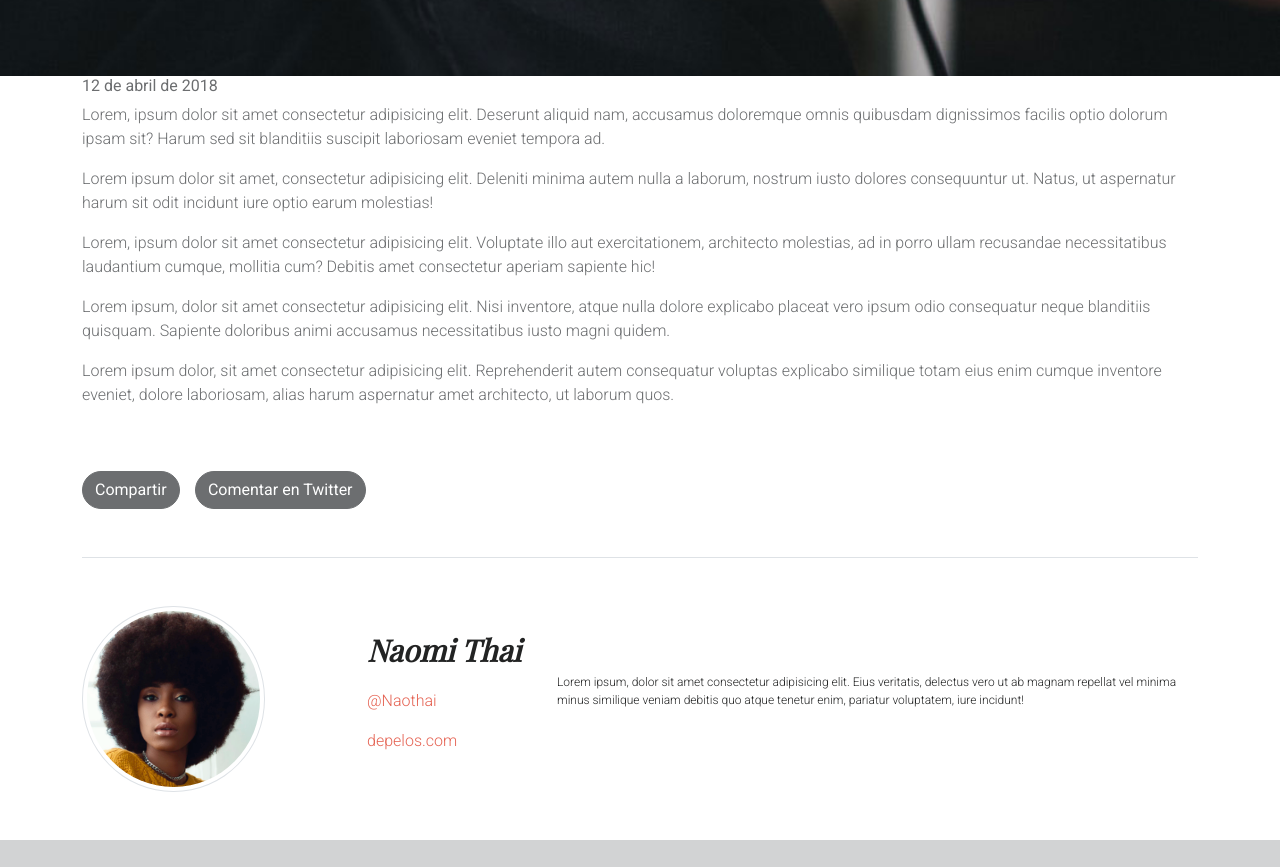
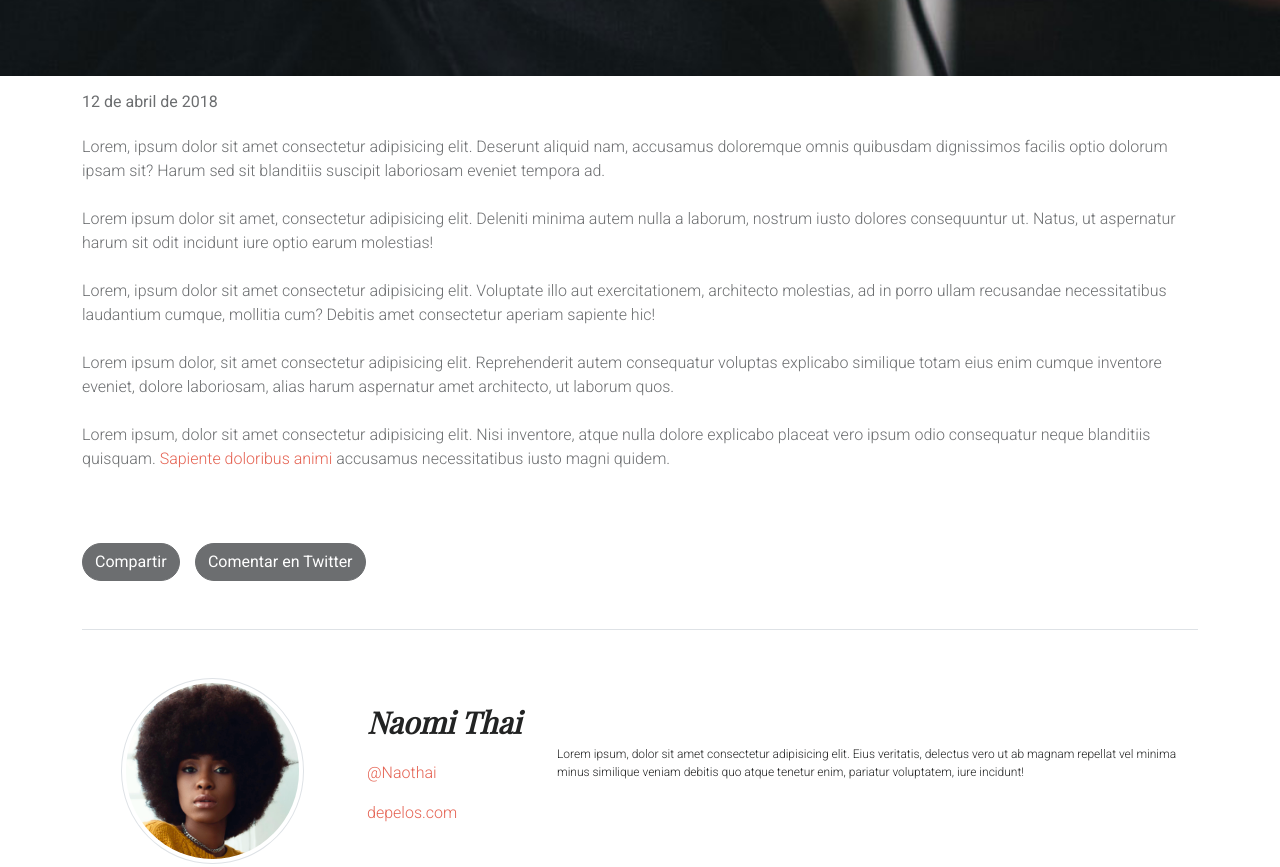
Before and after one commit to mjfv/Barberia, a plain HTML site: page index.html in a window 1280 px wide. Shown: the part 700-1567 px from the top of the page. Drawn offline with nearby package versions, Linux system fonts and the light colour scheme; a web font is replaced by a local one.

Commit message:
Arreglo de texto blog

```diff
--- a/assets/css/sass/page/_index.scss
+++ b/assets/css/sass/page/_index.scss
@@ -8,6 +8,11 @@
     font-weight: $roboto-light;
     font-size: $medium;
     color: $ter-black;
+    &__link{
+        color: $prim-pink;
+        text-decoration: none;
+    }
+
 }
 
 
--- a/index.html
+++ b/index.html
@@ -61,12 +61,12 @@
 
     <article class="container blog">
         <article class="blog-entry">
-            <h6 class="blog-entry_date">12 de abril de 2018</h6>
-            <p class="blog-entry_content">Lorem, ipsum dolor sit amet consectetur adipisicing elit. Deserunt aliquid nam, accusamus doloremque omnis quibusdam dignissimos facilis optio dolorum ipsam sit? Harum sed sit blanditiis suscipit laboriosam eveniet tempora ad.</p>
-            <p class="blog-entry_content">Lorem ipsum dolor sit amet, consectetur adipisicing elit. Deleniti minima autem nulla a laborum, nostrum iusto dolores consequuntur ut. Natus, ut aspernatur harum sit odit incidunt iure optio earum molestias!</p>
-            <p class="blog-entry_content">Lorem, ipsum dolor sit amet consectetur adipisicing elit. Voluptate illo aut exercitationem, architecto molestias, ad in porro ullam recusandae necessitatibus laudantium cumque, mollitia cum? Debitis amet consectetur aperiam sapiente hic!</p>
-            <p class="blog-entry_content">Lorem ipsum, dolor sit amet consectetur adipisicing elit. Nisi inventore, atque nulla dolore explicabo placeat vero ipsum odio consequatur neque blanditiis quisquam. Sapiente doloribus animi accusamus necessitatibus iusto magni quidem.</p>
-            <p class="blog-entry_content">Lorem ipsum dolor, sit amet consectetur adipisicing elit. Reprehenderit autem consequatur voluptas explicabo similique totam eius enim cumque inventore eveniet, dolore laboriosam, alias harum aspernatur amet architecto, ut laborum quos.</p>
+            <h6 class="blog-entry__date py-3">12 de abril de 2018</h6>
+            <p class="blog-entry__content pb-2">Lorem, ipsum dolor sit amet consectetur adipisicing elit. Deserunt aliquid nam, accusamus doloremque omnis quibusdam dignissimos facilis optio dolorum ipsam sit? Harum sed sit blanditiis suscipit laboriosam eveniet tempora ad.</p>
+            <p class="blog-entry__content pb-2">Lorem ipsum dolor sit amet, consectetur adipisicing elit. Deleniti minima autem nulla a laborum, nostrum iusto dolores consequuntur ut. Natus, ut aspernatur harum sit odit incidunt iure optio earum molestias!</p>
+            <p class="blog-entry__content pb-2">Lorem, ipsum dolor sit amet consectetur adipisicing elit. Voluptate illo aut exercitationem, architecto molestias, ad in porro ullam recusandae necessitatibus laudantium cumque, mollitia cum? Debitis amet consectetur aperiam sapiente hic!</p>
+            <p class="blog-entry__content pb-2 d-none d-sm-none d-md-block">Lorem ipsum dolor, sit amet consectetur adipisicing elit. Reprehenderit autem consequatur voluptas explicabo similique totam eius enim cumque inventore eveniet, dolore laboriosam, alias harum aspernatur amet architecto, ut laborum quos.</p>
+            <p class="blog-entry__content pb-2 d-none d-sm-none d-md-block">Lorem ipsum, dolor sit amet consectetur adipisicing elit. Nisi inventore, atque nulla dolore explicabo placeat vero ipsum odio consequatur neque blanditiis quisquam. <a class="blog-entry__link" href="#">Sapiente doloribus animi</a> accusamus necessitatibus iusto magni quidem.</p>
         </article>
         <div class="buttons">
             <button type="button" class="btn btn-secondary my-5">Compartir</button>
@@ -76,8 +76,8 @@
         <!--Author-->
         <section class="blog-author border-top">
             <div class="row blog-author_row my-5">
-                <div class="col-sm-12 col-md-3">
-                    <img class="blog-author_photo img-thumbnail rounded-circle" src="assets/img/naomi-thai.png" alt="logo">
+                <div class="col-sm-12 col-md-3 text-center">
+                    <img class="blog-author_photo img-thumbnail rounded-circle d-inline-block" src="assets/img/naomi-thai.png" alt="logo">
                 </div>
                 <div class="col-sm-12 col-md-2">
                     <p class="blog-author_name">Naomi Thai</p>
```
Also changed, not shown: assets/css/style.css, 1 other file.
